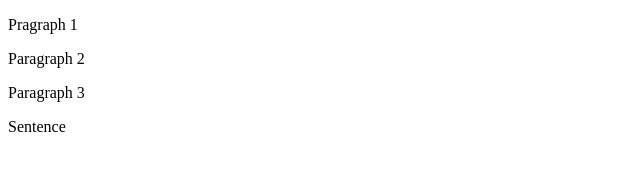
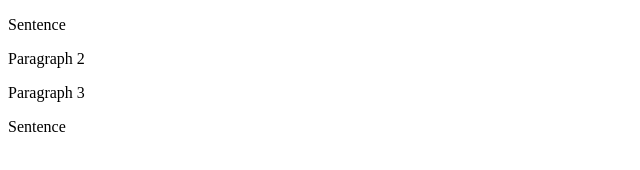
Before and after one commit to JoaquinC539/Git-minicourse, a plain HTML site: page index.html in a window 1280 px wide. Shown: the full height of the page, 0-640 px from the left. Drawn offline with Linux system fonts and the light colour scheme.

Commit message:
sentence 1

```diff
--- a/index.html
+++ b/index.html
@@ -7,7 +7,7 @@
     <title>Document</title>
 </head>
 <body>
-    <p>Pragraph 1</p>
+    <p>Sentence</p>
     <p>Paragraph 2</p>
     <p>Paragraph 3</p>
     <p>Sentence</p>
```
